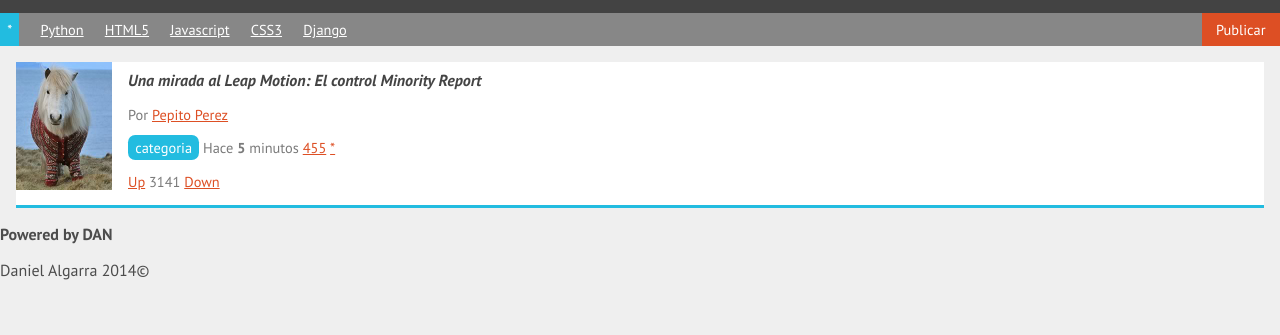
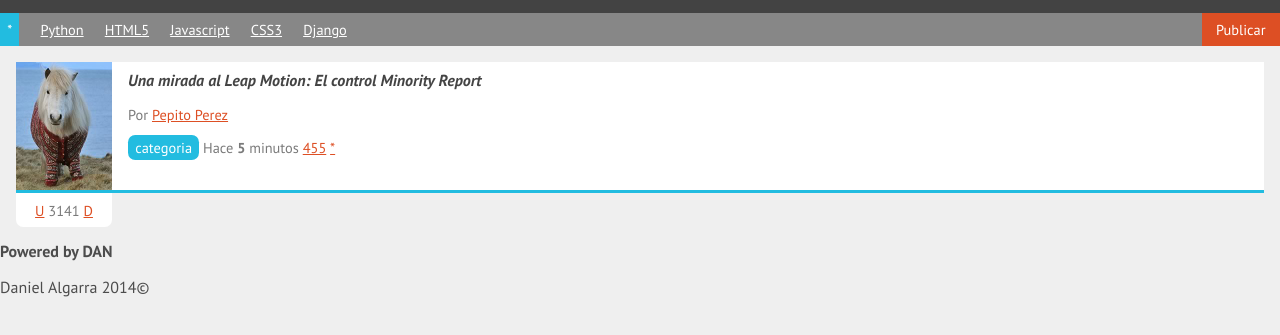
Before and after one commit to danialgarra/Mejorandolacurso, a plain HTML site: page index.html in a window 1280 px wide. Shown: the part 103-438 px from the top of the page. Drawn offline with Linux system fonts and the light colour scheme.

Commit message:
Votacion con position: absolute

```diff
--- a/estilos.css
+++ b/estilos.css
@@ -115,6 +115,9 @@ nav #publicar_nav a
 {
 	background: white;
 	border-bottom: 3px #22BCE0 solid;
+	margin-bottom: 3em;
+	min-height: 128px;
+	position: relative;
 }
 
 #contenido .item p
@@ -155,3 +158,15 @@ nav #publicar_nav a
 	color: #444;
 	text-decoration: none;
 }
+
+#contenido .item .votacion
+{
+	background: white;
+	border-radius: 0 0 0.5em 0.5em;
+	margin: 3px 0 0 0;
+	padding: 0.5em 0;
+	position: absolute;
+	text-align: center;
+	top: 100%;
+	width: 96px;
+}
--- a/index.html
+++ b/index.html
@@ -59,9 +59,10 @@
 				<a class="guardar_item" href="#">*</a>
 			</p>
 			<p class="votacion">
-				<a class="up" href="#">Up</a>
+				<a class="up" href="#">U</a>
 					3141
-				<a class="down" href="#">Down</a>
+				<a class="down" href="#">D</a>
+			</p>
 		</article>
 	</section>
 
```
